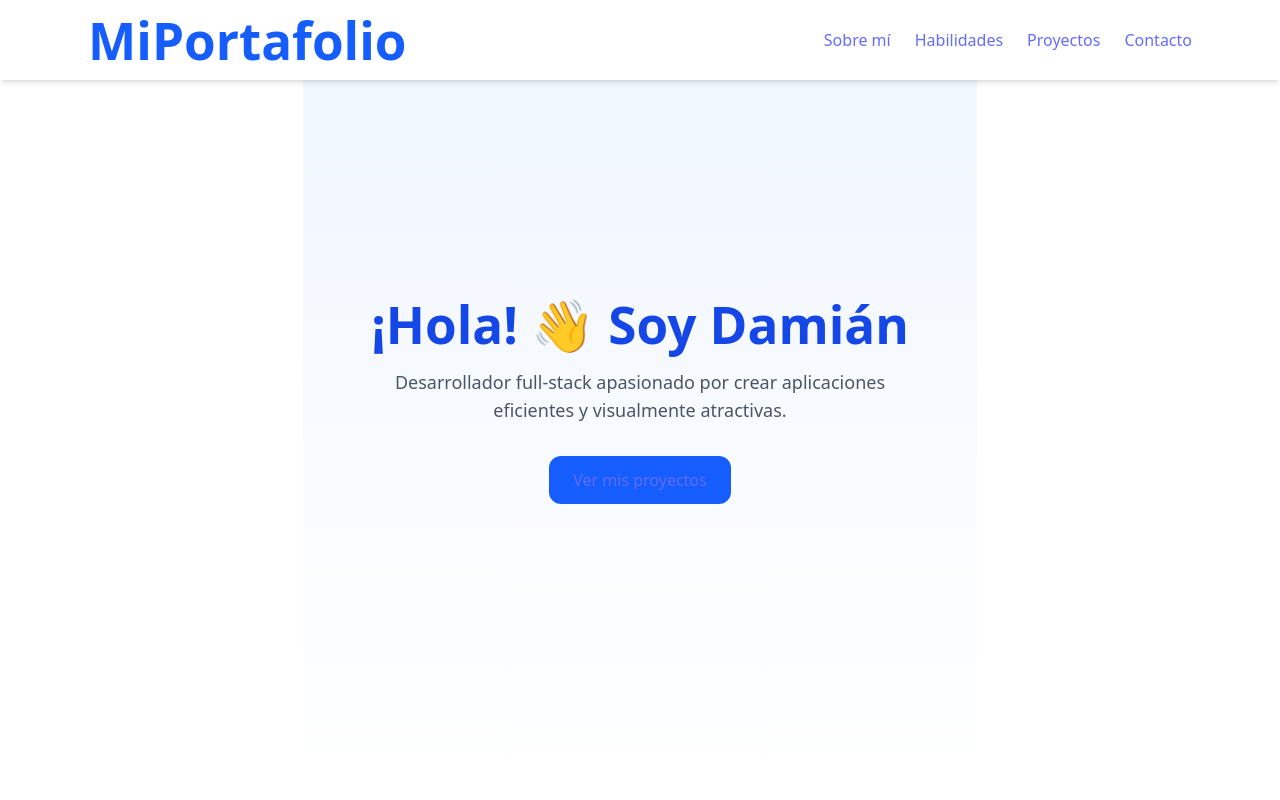
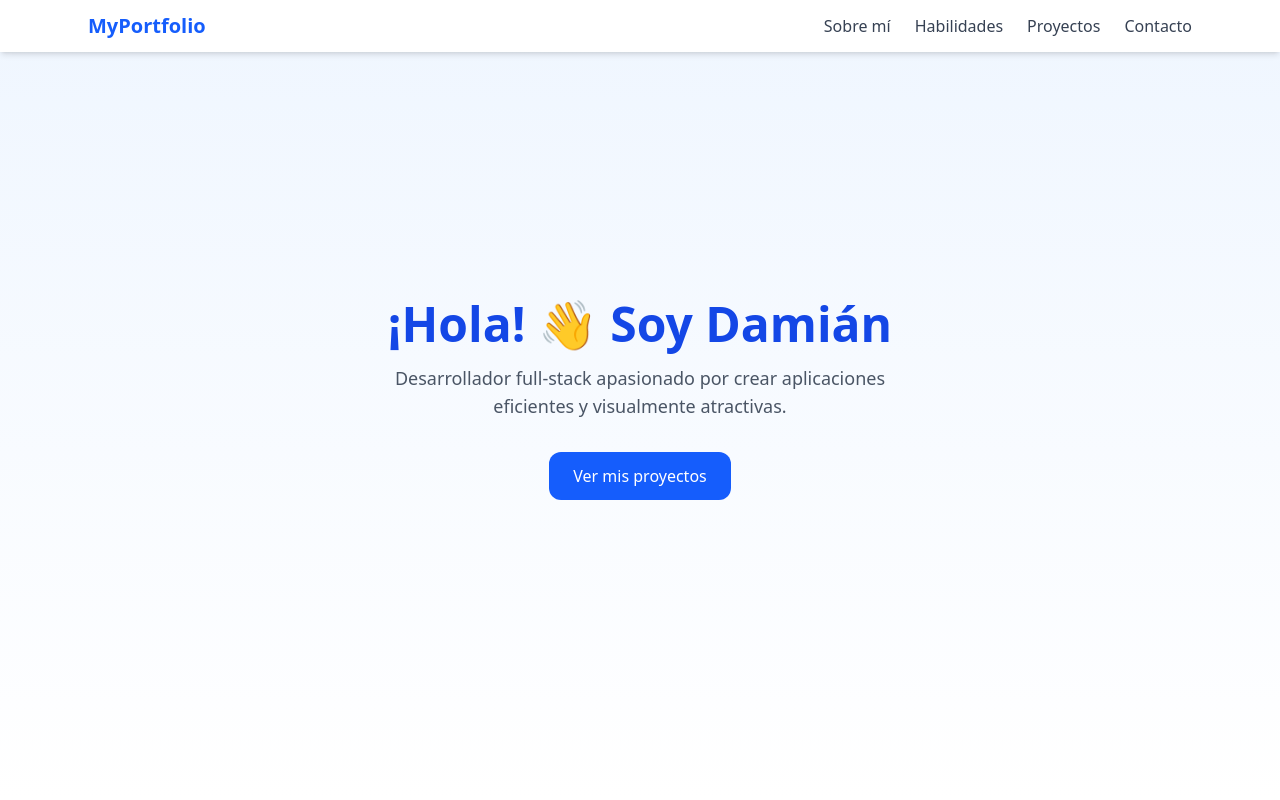
Before and after one commit to Damiancb97/portfolio, a React app: page / in a window 1280 px wide. Shown: the top 800 px of the page. Built offline with nearby package versions, Linux system fonts and the light colour scheme; the HTML template or start-up script is replaced by a standard one.

Commit message:
implement contact

```diff
--- a/src/components/Navbar.jsx
+++ b/src/components/Navbar.jsx
@@ -2,7 +2,7 @@ function Navbar() {
   return (
     <nav className="fixed top-0 left-0 w-full bg-white shadow-md z-50">
       <div className="max-w-6xl mx-auto px-6 py-3 flex justify-between items-center">
-        <h1 className="text-xl font-bold text-blue-600">MiPortafolio</h1>
+        <h1 className="text-xl font-bold text-blue-600">MyPortfolio</h1>
         <ul className="flex gap-6 text-gray-700 font-medium">
           <li><a href="#about" className="hover:text-blue-600">Sobre mí</a></li>
           <li><a href="#skills" className="hover:text-blue-600">Habilidades</a></li>
--- a/src/sections/Contact/Contact.jsx
+++ b/src/sections/Contact/Contact.jsx
@@ -1,4 +1,9 @@
+// ...existing code...
 function Contact() {
+  // Reemplaza estas URLs por las tuyas
+  const LINKEDIN_URL = "https://www.linkedin.com/in/tu-usuario";
+  const GITHUB_URL = "https://github.com/tu-usuario";
+
   return (
     <section id="contact" className="py-20 bg-gray-50">
       <div className="max-w-3xl mx-auto px-6">
@@ -13,9 +18,32 @@ function Contact() {
             Enviar
           </button>
         </form>
+
+        <div className="mt-10 text-center">
+          <p className="text-gray-600 mb-4">También puedes encontrarme en</p>
+          <div className="flex items-center justify-center gap-4">
+            <a
+              href={LINKEDIN_URL}
+              target="_blank"
+              rel="noopener noreferrer"
+              className="inline-block bg-blue-600 text-white px-5 py-2 rounded hover:bg-blue-700 transition"
+            >
+              LinkedIn
+            </a>
+            <a
+              href={GITHUB_URL}
+              target="_blank"
+              rel="noopener noreferrer"
+              className="inline-block bg-gray-900 text-white px-5 py-2 rounded hover:bg-black transition"
+            >
+              GitHub
+            </a>
+          </div>
+        </div>
       </div>
     </section>
   )
 }
 
 export default Contact
+// ...existing code...
--- a/src/styles/index.css
+++ b/src/styles/index.css
@@ -1,71 +1 @@
 @import "tailwindcss";
-
-
-:root {
-  font-family: system-ui, Avenir, Helvetica, Arial, sans-serif;
-  line-height: 1.5;
-  font-weight: 400;
-
-  color-scheme: light dark;
-  color: rgba(255, 255, 255, 0.87);
-  background-color: #242424;
-
-  font-synthesis: none;
-  text-rendering: optimizeLegibility;
-  -webkit-font-smoothing: antialiased;
-  -moz-osx-font-smoothing: grayscale;
-}
-
-a {
-  font-weight: 500;
-  color: #646cff;
-  text-decoration: inherit;
-}
-a:hover {
-  color: #535bf2;
-}
-
-body {
-  margin: 0;
-  /* display: flex; */
-  place-items: center;
-  min-width: 320px;
-  min-height: 100vh;
-}
-
-h1 {
-  font-size: 3.2em;
-  line-height: 1.1;
-}
-
-button {
-  border-radius: 8px;
-  border: 1px solid transparent;
-  padding: 0.6em 1.2em;
-  font-size: 1em;
-  font-weight: 500;
-  font-family: inherit;
-  background-color: #1a1a1a;
-  cursor: pointer;
-  transition: border-color 0.25s;
-}
-button:hover {
-  border-color: #646cff;
-}
-button:focus,
-button:focus-visible {
-  outline: 4px auto -webkit-focus-ring-color;
-}
-
-@media (prefers-color-scheme: light) {
-  :root {
-    color: #213547;
-    background-color: #ffffff;
-  }
-  a:hover {
-    color: #747bff;
-  }
-  button {
-    background-color: #f9f9f9;
-  }
-}
```
